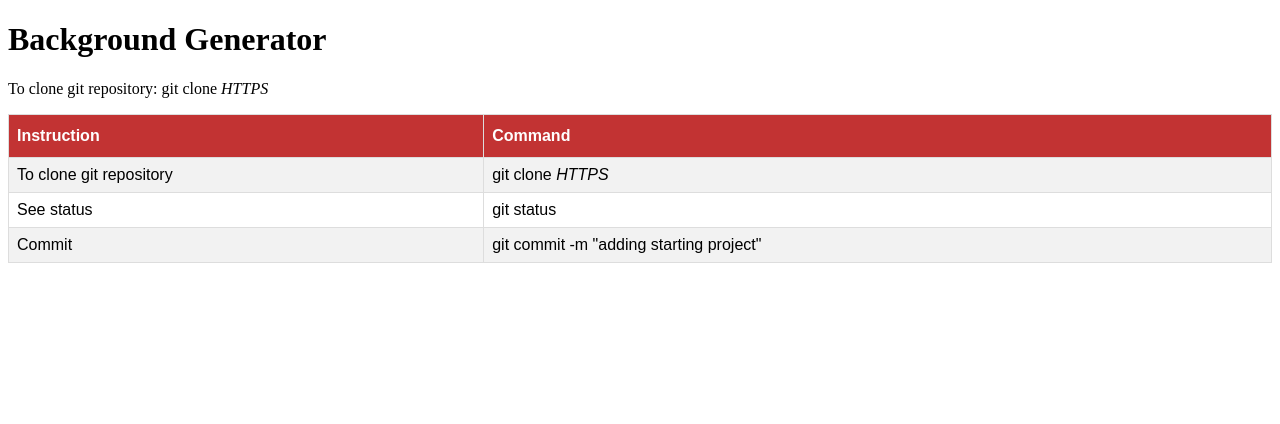
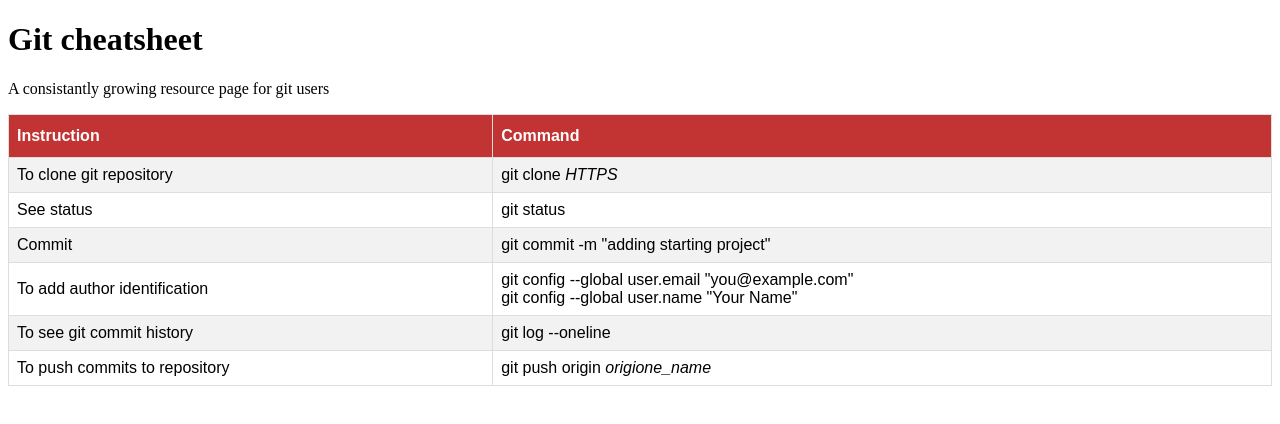
Before and after one commit to rakib313/Background-Generator, a plain HTML site: page index.html in a window 1280 px wide. Drawn offline with Linux system fonts and the light colour scheme.

Commit message:
adding commands

```diff
--- a/index.html
+++ b/index.html
@@ -8,8 +8,8 @@
     <title>Super Background</title>
 </head>
 <body>
-    <h1>Background Generator</h1>
-    <p>To clone git repository: git clone <i>HTTPS</i></p>
+    <h1>Git cheatsheet</h1>
+    <p>A consistantly growing resource page for git users</p>
     <table id="command-rows">
         <tr>
           <th>Instruction</th>
@@ -27,6 +27,19 @@
             <td>Commit</td>
             <td>git commit -m "adding starting project"</td>
         </tr>
+        <tr>
+            <td>To add author identification</td>
+            <td>  git config --global user.email "you@example.com" <br>
+                git config --global user.name "Your Name"</td>
+        </tr>
+        <tr>
+            <td>To see git commit history</td>
+            <td>git log --oneline</td>
+        </tr>
+        <tr>
+            <td>To push commits to repository</td>
+            <td>git push origin <i>origione_name</i></td>
+        </tr>
       </table>
 
 </body>
```
